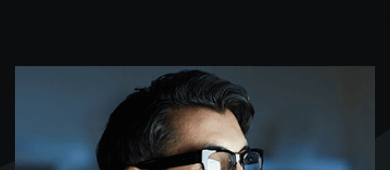
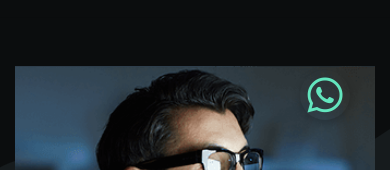
Before and after one commit to sagardhavade/mbatraders, a plain HTML site: page index.html in a window 390 px wide. Shown: the part 604-774 px from the top of the page. Drawn offline with nearby package versions, Linux system fonts and the light colour scheme; files whose address does not match are found by name.

Commit message:
add whatsapp

```diff
--- a/index.html
+++ b/index.html
@@ -39,6 +39,35 @@
         z-index: 1;
       }
 
+  /* CSS to style the WhatsApp button */
+  .whatsapp-button {
+      position: fixed;
+      bottom: 100px;
+      right: 130px;
+      width: 60px;
+      height: 60px;
+      /* background-color: #25D366; */
+      border-radius: 50%;
+      box-shadow: 0 4px 8px rgba(0, 0, 0, 0.2);
+      display: flex;
+      align-items: center;
+      justify-content: center;
+      z-index: 1000;
+      font-size: 40px;
+    }
+
+
+
+    @media (max-width: 600px) {
+      .whatsapp-button {
+        width: 50px;
+        height: 50px;
+        bottom: 120px;
+        right: 40px;
+      }
+
+
+    }
     </style>
   </head>
   <!--HEADE END-->
@@ -724,6 +753,9 @@
         </div>
       </div>
       <!--:::::FOOTER AREA END :::::::-->
+      <a href="https://api.whatsapp.com/send?phone=919130925992&amp;text=Hello%2C%20I'm%20interested%20in%20your%20Courses" target="_blank" class="whatsapp-button" aria-label="whatsapp">
+        <i class="fab fa-whatsapp fa-beat-fade 2xl" style="color: #63E6BE;"></i>
+      </a>
     </div>
 
     <!--:::::jquery 3.2.1 js :::::::-->
```
